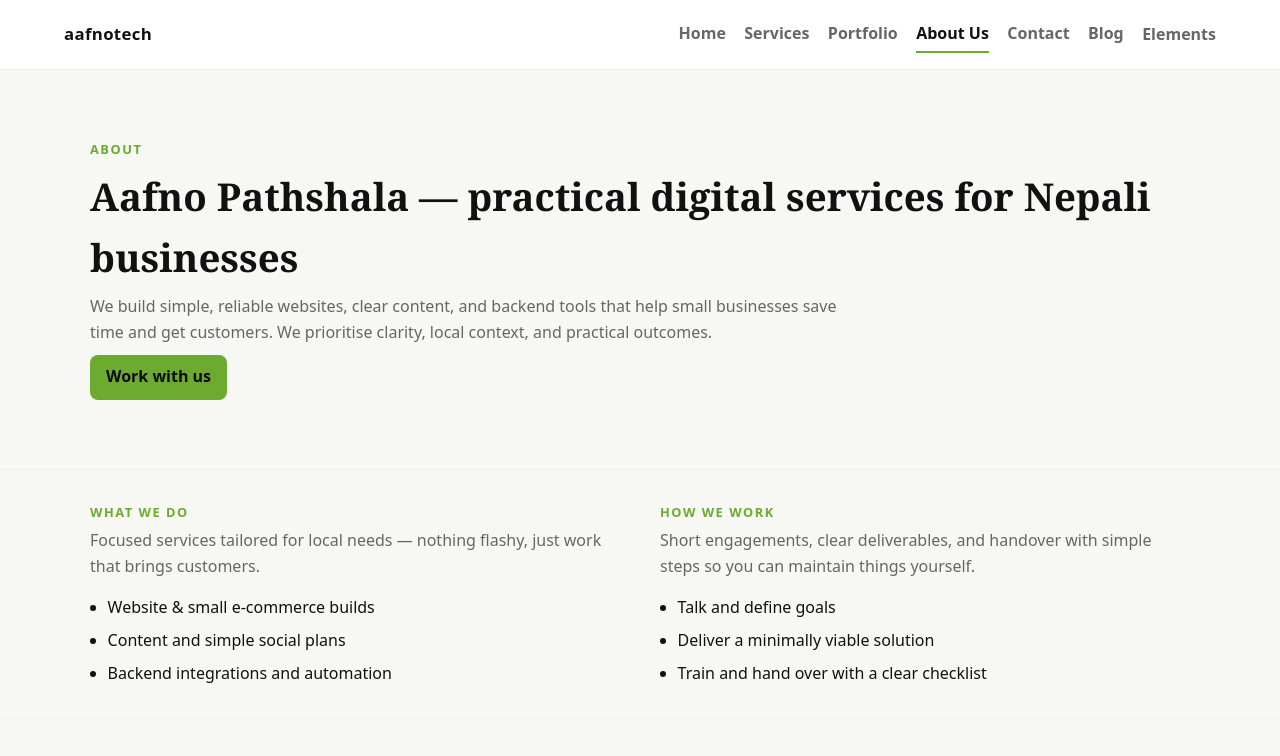
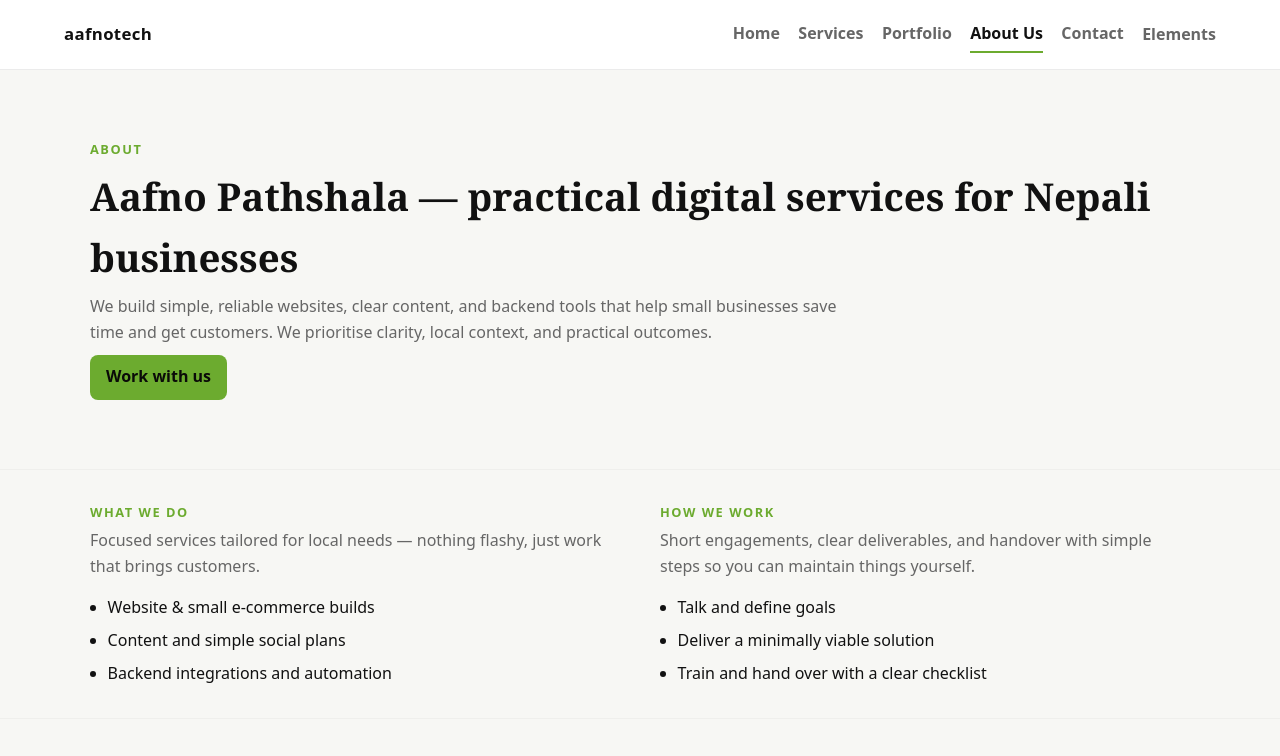
Before and after one commit to user321422/aaafnopathshala, a plain HTML site: page about.html in a window 1280 px wide. Shown: the top 756 px of the page. Drawn offline with Linux system fonts and the light colour scheme.

Commit message:
deleted blogs from nav bar

```diff
--- a/about.html
+++ b/about.html
@@ -133,7 +133,7 @@
       <li><a href="portfolio.html">Portfolio</a></li>
       <li><a href="about.html" aria-current="page">About Us</a></li>
       <li><a href="index.html#contact">Contact</a></li>
-      <li><a href="blog.html">Blog</a></li>
+
       <li class="dropdown">
         <a class="dropdown-toggle" href="#" aria-label="Elements menu">Elements</a>
         <ul class="dropdown-menu">
```
Also changed, not shown: faq.html (+1 -1 lines), index.html (+1 -1 lines), portfolio.html (+1 -1 lines), privacy-policy.html (+1 -1 lines).
